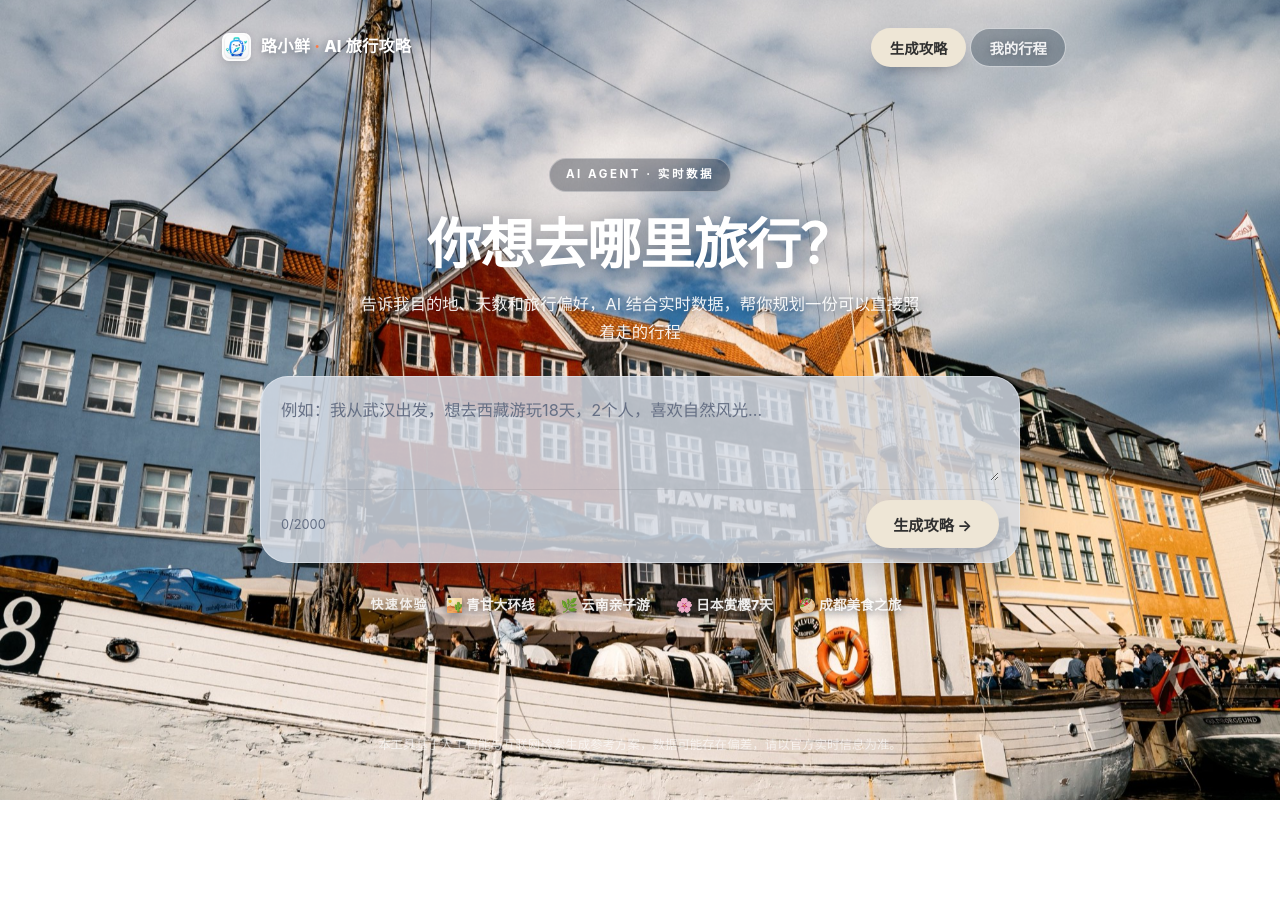
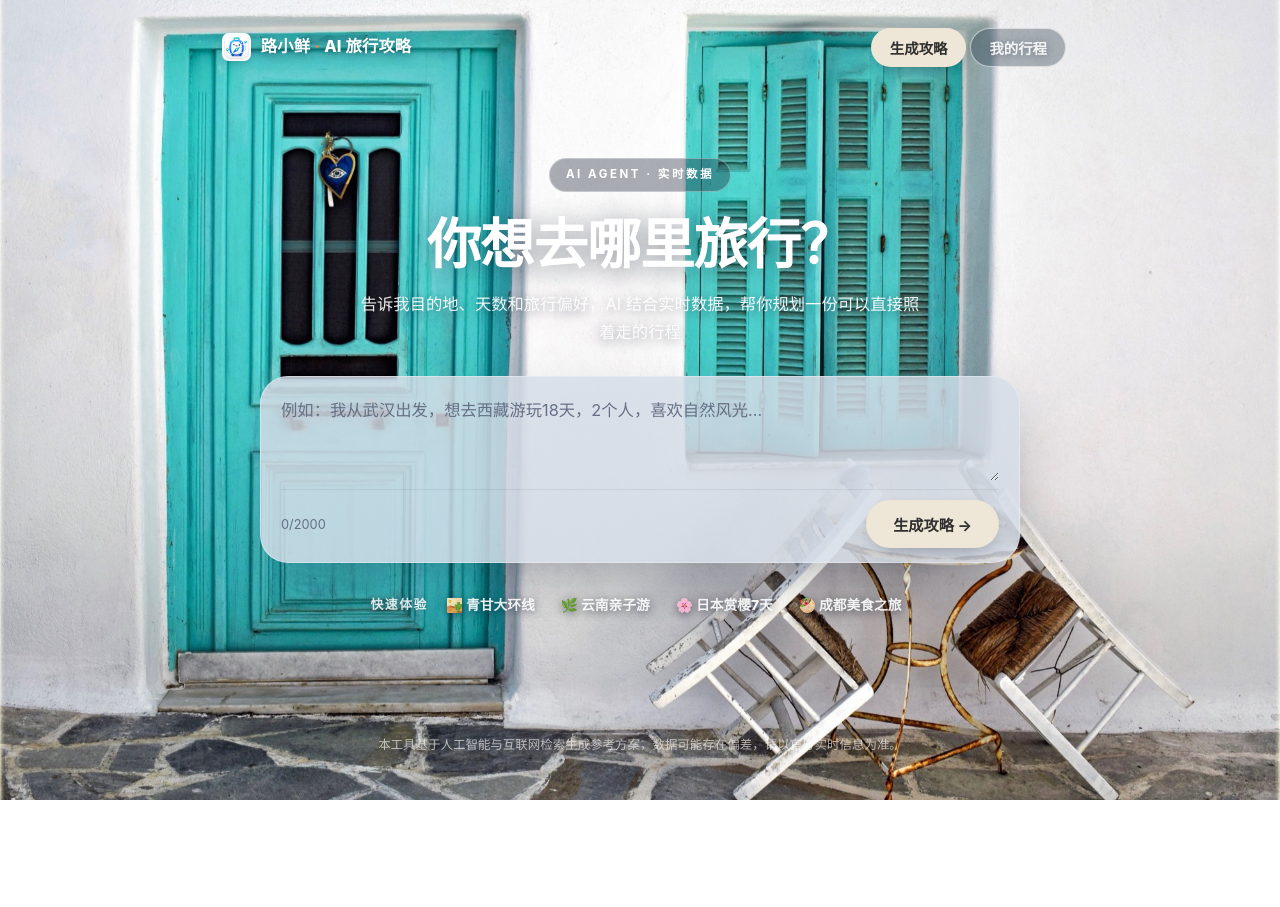
Before and after one commit to shixiong0529/trip, a FastAPI app: page / in a window 1280 px wide. Run offline with FastAPI, Linux system fonts and the light colour scheme; some libraries are stand-ins or nearby versions.

Commit message:
desktop: use pcbg2 background

```diff
--- a/static/style.css
+++ b/static/style.css
@@ -42,7 +42,7 @@ body {
   position: fixed;
   inset: 0;
   z-index: -2;
-  background: url('/static/pcbg1-desktop.jpg') center 38% / cover no-repeat fixed;
+  background: url('/static/pcbg2-desktop.jpg') center 38% / cover no-repeat fixed;
 }
 
 /* ---------- 悬浮药丸导航 ---------- */
```
Also changed, not shown: static/pcbg1-desktop.jpg (deleted), static/pcbg2-desktop.jpg (added), 1 other file.
